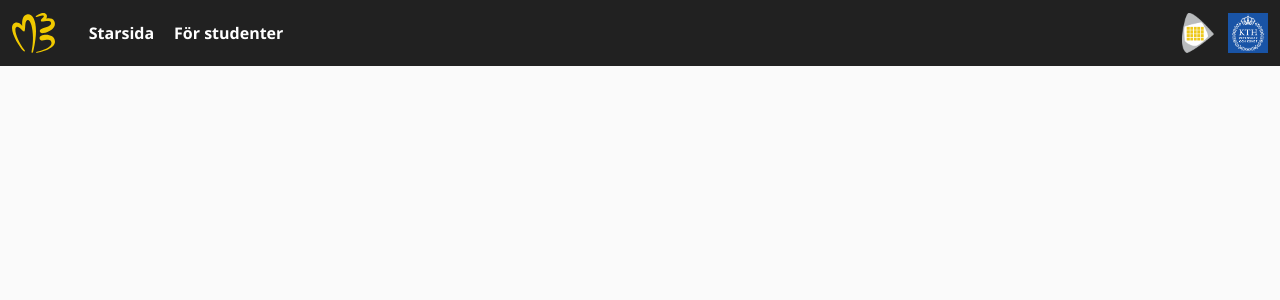
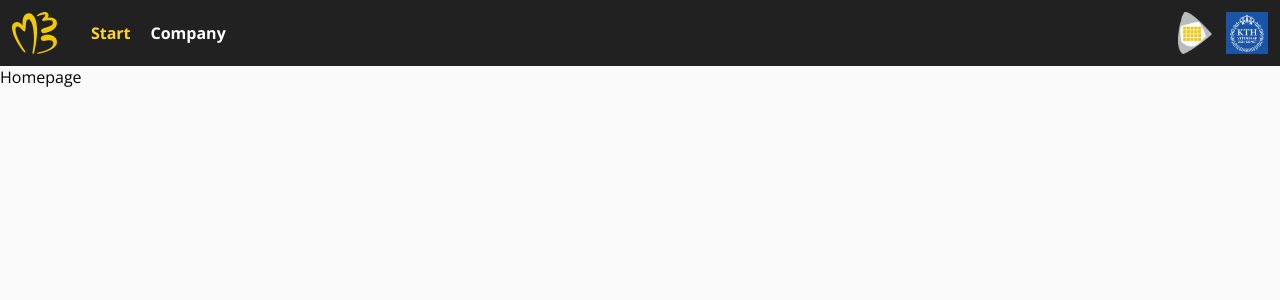
Before and after one commit to MediasBranschdag/MBD, a React (Create React App) app: page / in a window 1280 px wide. Shown: the top 300 px of the page. Built offline with nearby package versions, Linux system fonts and the light colour scheme.

Commit message:
Add routing with navbar

```diff
--- a/package.json
+++ b/package.json
@@ -10,6 +10,7 @@
     "@types/node": "^12.12.26",
     "@types/react": "^16.9.19",
     "@types/react-dom": "^16.9.5",
+    "@types/react-router-dom": "^5.1.3",
     "react": "^16.12.0",
     "react-dom": "^16.12.0",
     "react-router-dom": "^5.1.2",
--- a/src/App.tsx
+++ b/src/App.tsx
@@ -1,12 +1,29 @@
 import React from 'react';
 import Navbar from './components/navbar/navbar';
+import Routes from './routes/routes';
+import { BrowserRouter as Router, Route, Switch } from "react-router-dom";
+import PageWrapper from './components/page-wrapper/page-wrapper';
 
 const App = () => {
   return (
-    <div className="App">
-      <Navbar/>
-      Hello MBD
-    </div>
+    <Router>
+      <div className="App">
+        <Navbar/>
+        <PageWrapper>
+          <Switch>
+              {
+                  Routes.map((route) => {
+                      return <Route
+                          exact
+                          key={route.path}
+                          path={route.path}
+                          component={route.component}/>
+                  })
+              }
+          </Switch>
+        </PageWrapper>
+      </div>
+    </Router>
   );
 }
 
--- a/src/components/navbar/navbar.css
+++ b/src/components/navbar/navbar.css
@@ -3,6 +3,7 @@
     left: 0;
     right: 0;
     top: 0;
+    height: 66px;
 
     display: flex;
     flex-direction: row;
@@ -14,11 +15,12 @@
 }
 
 .navbar-padding {
+    box-sizing: border-box;
     padding: 12px;
 }
 
 .navbar-leading {
-    height: 40px;
+    height: 100%;
 }
 
 .navbar-mbd-logo {
@@ -27,7 +29,7 @@
 }
 
 .navbar-trailing {
-    height: 40px;
+    height: 100%;
 }
 
 .side-logo {
--- a/src/components/navbar/navbar.tsx
+++ b/src/components/navbar/navbar.tsx
@@ -1,5 +1,9 @@
 import React from 'react';
 import './navbar.css';
+
+import Routes from '../../routes/routes';
+import { NavLink } from "react-router-dom";
+
 import mbdLogo from '../../assets/mbd-logo/mbd-logo-yellow.svg';
 import kthLogo from '../../assets/KTH_logo.png';
 import medieteknikLogo from '../../assets/medieteknik_logo.png';
@@ -11,8 +15,18 @@ const Navbar = () => {
                 <img className="navbar-mbd-logo" src={mbdLogo} alt="MBD Logo"/>
             </div>
             <div className="navbar-content navbar-padding">
-                <div className="navbar-link">Starsida</div>
-                <div className="navbar-link">För studenter</div>
+                {
+                    Routes.map((route) => {
+                        return <NavLink
+                            exact
+                            className="navbar-link"
+                            activeClassName="navbar-link active"
+                            to={route.path}
+                            key={route.path}>
+                            {route.name}
+                        </NavLink>
+                    })
+                }
             </div>
             <div className="navbar-trailing navbar-padding">
                 <img className="side-logo" src={medieteknikLogo} alt=""/>
--- /dev/null
+++ b/src/components/page-wrapper/page-wrapper.css
@@ -0,0 +1,4 @@
+.page-wrapper {
+    /* Add padding as the same height as the topbar*/
+    padding-top: 66px;
+}
--- /dev/null
+++ b/src/components/page-wrapper/page-wrapper.tsx
@@ -0,0 +1,12 @@
+import React, { FC } from 'react';
+import './page-wrapper.css';
+
+const PageWrapper: FC = (props) => {
+  return (
+    <div className="page-wrapper">
+      {props.children}
+    </div>
+  );
+}
+
+export default PageWrapper;
--- a/src/index.css
+++ b/src/index.css
@@ -7,3 +7,8 @@ body {
   -webkit-font-smoothing: antialiased;
   -moz-osx-font-smoothing: grayscale;
 }
+
+a {
+  color: unset;
+  text-decoration: none;
+}
--- /dev/null
+++ b/src/pages/companypage.tsx
@@ -0,0 +1,11 @@
+import React from 'react';
+
+const Companypage = () => {
+  return (
+    <div className="companypage">
+      Companypage
+    </div>
+  );
+}
+
+export default Companypage;
--- /dev/null
+++ b/src/pages/homepage.tsx
@@ -0,0 +1,11 @@
+import React from 'react';
+
+const Homepage = () => {
+  return (
+    <div className="homepage">
+      Homepage
+    </div>
+  );
+}
+
+export default Homepage;
--- /dev/null
+++ b/src/routes/routes.tsx
@@ -0,0 +1,22 @@
+import React from 'react';
+import Homepage from '../pages/homepage';
+import Companypage from '../pages/companypage';
+
+class Route {
+    path: string;
+    name: string;
+    component: React.ComponentType;
+
+    constructor(path: string, name: string, component: React.ComponentType) {
+        this.path = path;
+        this.name = name;
+        this.component = component;
+    }
+}
+
+const Routes = [
+    new Route('/', 'Start', Homepage),
+    new Route('/company', 'Company', Companypage),
+];
+
+export default Routes;
```
Also changed, not shown: 1 other file (tests, documents, lock files or other folders).
